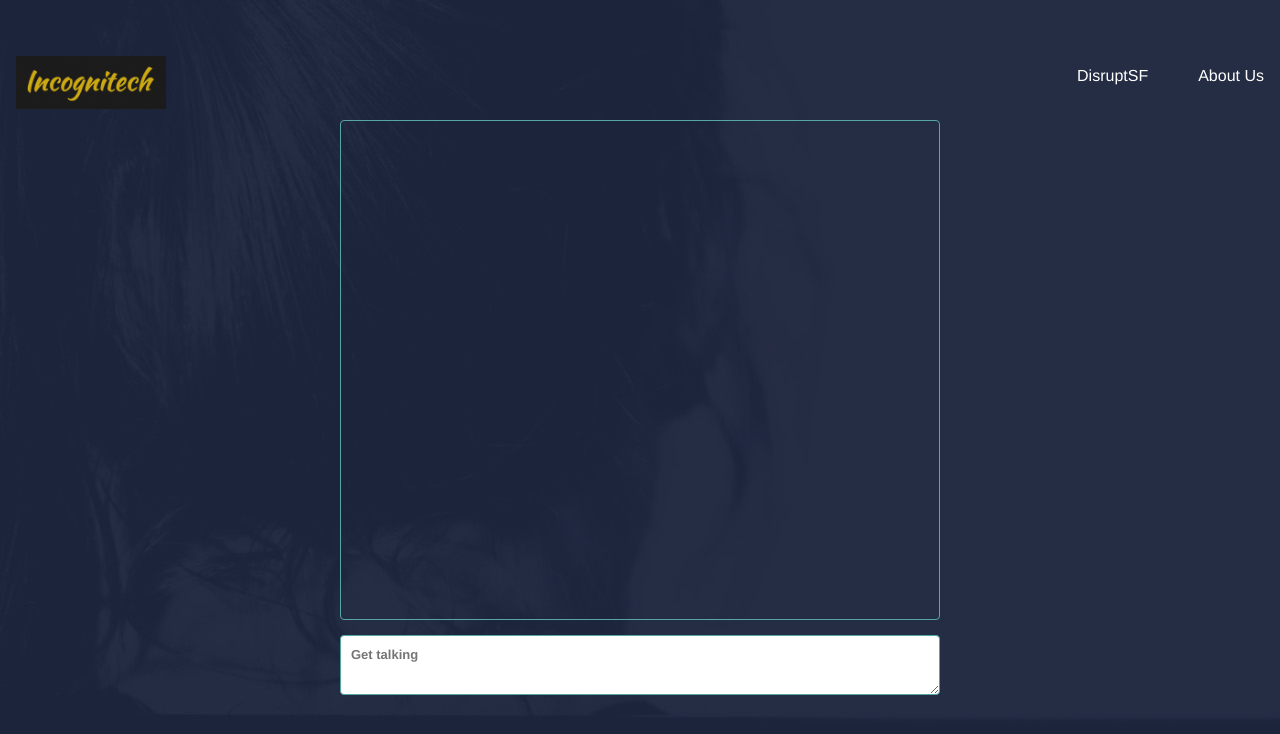
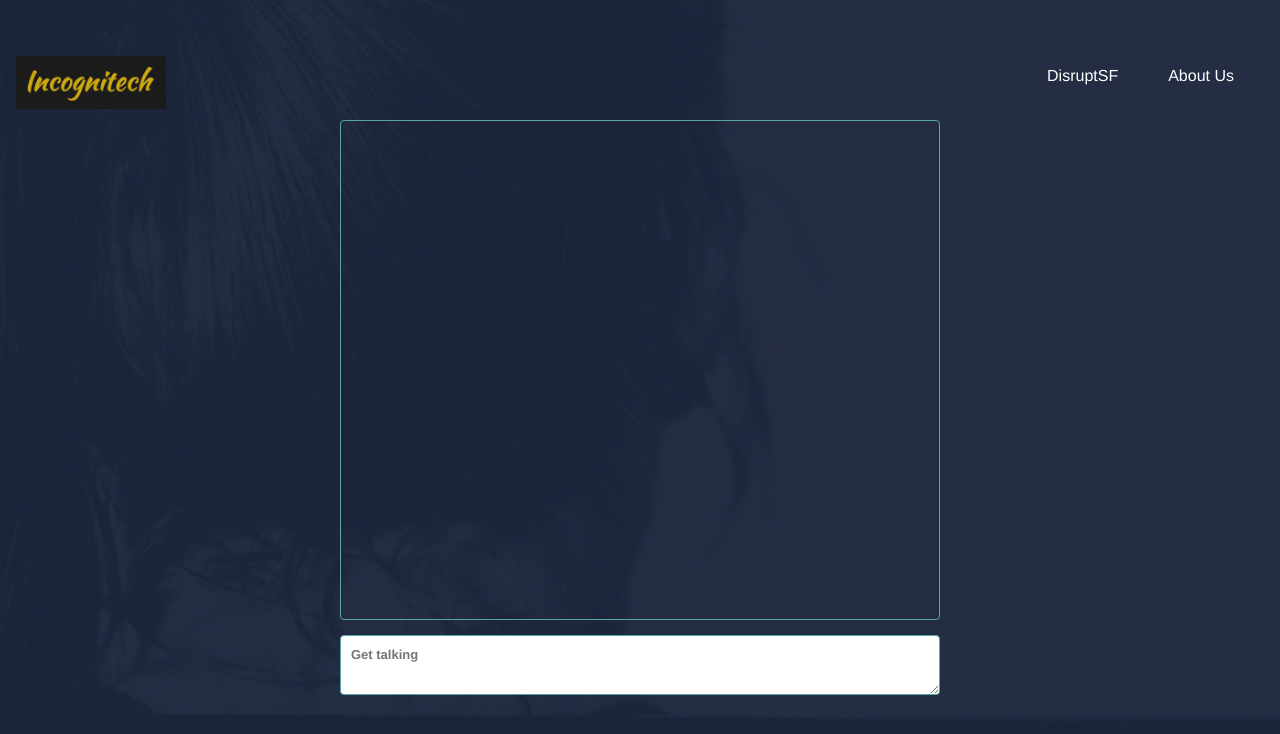
Before and after one commit to desaiuditd/incognitech-watson-chat, a website: page public/index.html in a window 1280 px wide. Drawn offline with nearby package versions, Linux system fonts and the light colour scheme; no server answers.

Commit message:
fixes main nav

```diff
--- a/public/css/cardio.css
+++ b/public/css/cardio.css
@@ -191,6 +191,10 @@ nav.navbar-fixed-top .navbar-nav > li > a:not(.btn) {
 	width: 150px;
 	height: 53px;
   margin-top: -10px;
+}
+
+.navbar-nav.main-nav {
+	margin-right: 15px;
 }
 
 .icon-bar {
```
